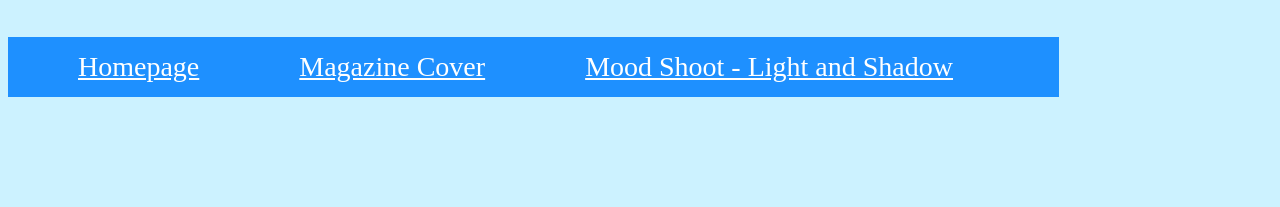
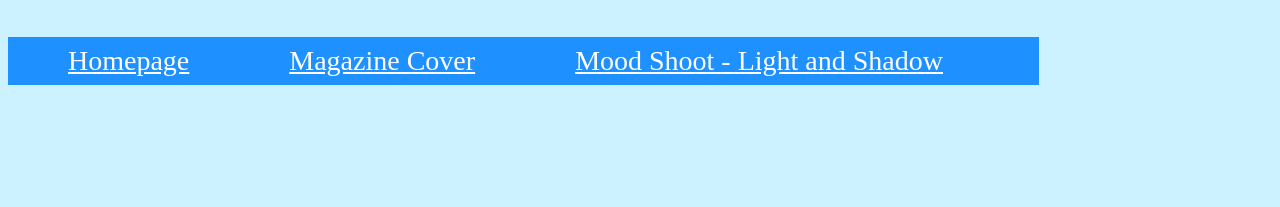
Before and after one commit to Ryan-Cap/Ryan-Cap.github.io, a plain HTML site: page index.html in a window 1280 px wide. Shown: the part 116-323 px from the top of the page. Drawn offline with Linux system fonts and the light colour scheme.

Commit message:
Update style.css

```diff
--- a/style.css
+++ b/style.css
@@ -26,7 +26,7 @@ body {
   color: white;
   font-size: 1.75rem;
   width: 80%;
-  padding: 14px 20px;
+  padding: 8px 10px;
 }
 
 .nav a {
```
